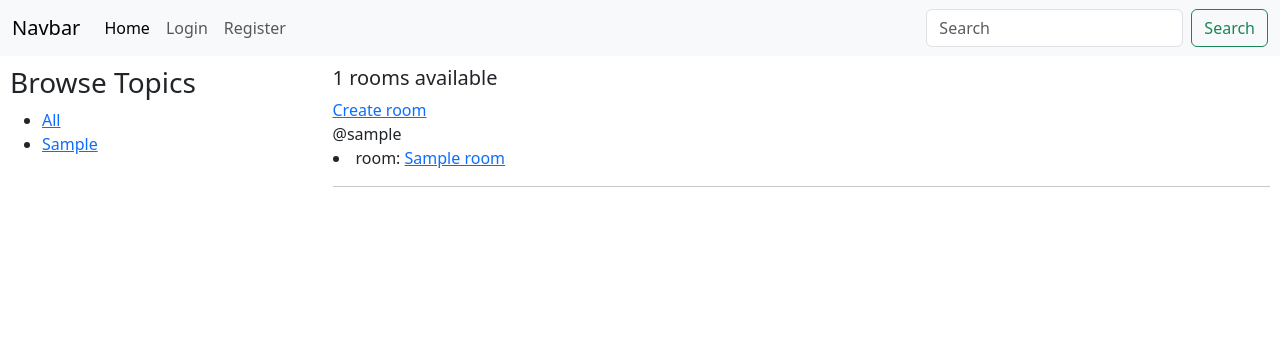
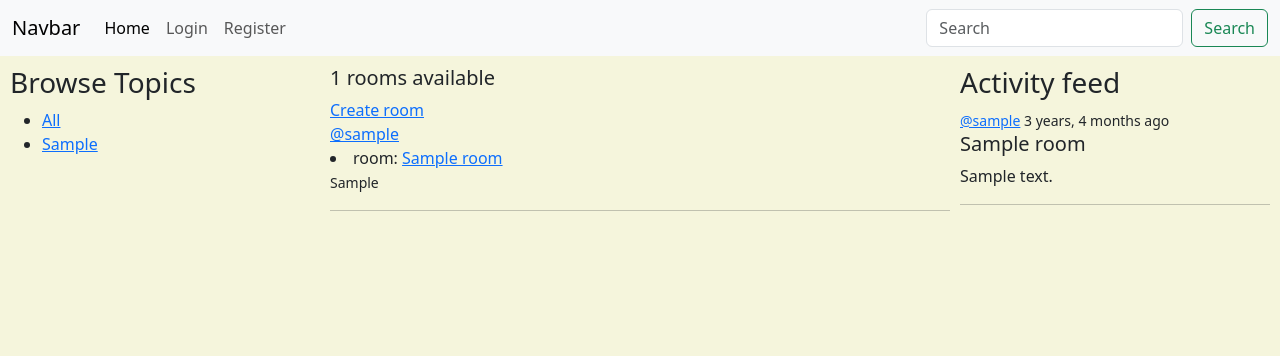
Before and after one commit to Lorenzo9196/django-forum, a Django app: page / in a window 1280 px wide. Shown: the top 356 px of the page. Run offline with Django 4.2, Linux system fonts and the light colour scheme; tables that the repository leaves empty hold one stand-in row (values such as "Sample post").

Commit message:
modularize templates

```diff
--- a/base/forms.py
+++ b/base/forms.py
@@ -5,3 +5,4 @@ class RoomForm(ModelForm):
     class Meta:
         model= Room
         fields =  '__all__'
+        exclude = ['user', 'participants']
--- /dev/null
+++ b/base/templates/activity_component.html
@@ -0,0 +1,18 @@
+<h3>Activity feed</h3>
+
+
+    {% for activity in recent_messages %}
+    <small>
+      <a href="{% url 'profile' activity.user.id %}">@{{activity.user}}</a>
+      {{activity.created|timesince}} ago
+    </small>
+    <h5>
+      {{activity.room.name}}
+    </h5>
+    <p>
+      {{activity.message}}
+    </p>
+    <hr>
+
+
+    {% endfor %}
--- a/base/templates/base.html
+++ b/base/templates/base.html
@@ -1,3 +1,4 @@
+{% load static %}
 <!DOCTYPE html>
 <html lang="en">
 <head>
@@ -6,6 +7,7 @@
     <meta name="viewport" content="width=device-width, initial-scale=1.0">
     <title>Document</title>
     <link href="https://cdn.jsdelivr.net/npm/bootstrap@5.3.0/dist/css/bootstrap.min.css" rel="stylesheet" integrity="sha384-9ndCyUaIbzAi2FUVXJi0CjmCapSmO7SnpJef0486qhLnuZ2cdeRhO02iuK6FUUVM" crossorigin="anonymous">
+    <link rel="stylesheet" href="{% static 'styles/style.css' %}">
 </head>
 <body>
 
--- a/base/templates/home.html
+++ b/base/templates/home.html
@@ -4,7 +4,7 @@
 
     .home-container {
         display: grid;
-        grid-template-columns: 1fr 3fr;
+        grid-template-columns: 1fr 2fr 1fr;
         grid-template-areas: "title title" "content content";
         grid-gap: 10px;
         padding: 10px;
@@ -13,36 +13,16 @@
 </style>
 <div class="home-container">
   <div>
-    <h3>Browse Topics</h3>
-    <ul>
-    <li><a href="{% url 'home' %}">All</a></li>
-      {% for topic in topics %}
-      <li><a href="{% url 'home' %}?q={{topic.topic}}">{{ topic.topic }}</a></li>
-      {% endfor %}
-    </ul>
+    {% include "topics_component.html" %}
   </div>
   <div>
-    <h5>{{ room_count }} rooms available </h5>
-    <a href=" {% url 'create-room' %}">Create room</a>
+    {% include "rooms_component.html" %}
+  </div>
 
-    <div>
-      {% for room in rooms %}
-      <div>
-        {% if request.user.is_authenticated %}
+  <div>
 
-          {% if request.user == room.user %}
-            <a href=" {% url 'update-room' room.id %}">update</a>
-            <a href=" {% url 'delete-room' room.id %}">delete</a>
+    {% include "activity_component.html" %}
 
-          {% endif %}
-
-        {% endif %}
-        <span>@{{ room.user }}</span>
-        <li>room: <a href="{% url 'room' room.id %}">{{ room.name }}</a></li>
-        <hr />
-      </div>
-      {% endfor %}
-    </div>
   </div>
 </div>
 {% endblock content %}
--- /dev/null
+++ b/base/templates/rooms_component.html
@@ -0,0 +1,23 @@
+<h5>{{ room_count }} rooms available </h5>
+<a href=" {% url 'create-room' %}">Create room</a>
+
+<div>
+  {% for room in rooms %}
+  <div>
+    {% if request.user.is_authenticated %}
+
+      {% if request.user == room.user %}
+        <a href=" {% url 'update-room' room.id %}">update</a>
+        <a href=" {% url 'delete-room' room.id %}">delete</a>
+
+      {% endif %}
+
+    {% endif %}
+    <a href="{% url 'profile' room.user.id %}">@{{ room.user }}</a>
+    <li>room: <a href="{% url 'room' room.id %}">{{ room.name }}</a></li>
+
+    <small>{{room.topic}}</small>
+    <hr />
+  </div>
+  {% endfor %}
+</div>
--- /dev/null
+++ b/base/templates/topics_component.html
@@ -0,0 +1,7 @@
+<h3>Browse Topics</h3>
+    <ul>
+    <li><a href="{% url 'home' %}">All</a></li>
+      {% for topic in topics %}
+      <li><a href="{% url 'home' %}?q={{topic.topic}}">{{ topic.topic }}</a></li>
+      {% endfor %}
+    </ul>
--- a/base/urls.py
+++ b/base/urls.py
@@ -8,6 +8,7 @@ urlpatterns = [
     path('logout/', views.logoutView, name='logout'),
     path('register/', views.register, name='register'),
     path('room/<int:pk>/', views.room, name='room'),
+    path('profile/<int:pk>/', views.profile, name='profile'),
     path('create-room/', views.createRoom, name='create-room'),
     path('update-room/<int:pk>/', views.updateRoom, name='update-room'),
     path('delete-room/<int:pk>/', views.deleteRoom, name='delete-room'),
--- a/base/views.py
+++ b/base/views.py
@@ -53,9 +53,10 @@ def register(request):
 def home(request):
     q = request.GET.get('q') if request.GET.get('q')!= None else ''
     rooms = Room.objects.filter(Q(topic__topic__icontains=q) | Q(description__icontains=q) |  Q(name__icontains=q))
+    recent_messages = Message.objects.all().order_by('-created')[:5]
     topics = Topic.objects.all()
     room_count = rooms.count()
-    context = {'rooms': rooms, 'topics': topics, 'room_count': room_count}
+    context = {'rooms': rooms, 'topics': topics, 'room_count': room_count, 'recent_messages': recent_messages}
     return render(request, 'home.html', context)
 
 def room(request,pk):
@@ -71,14 +72,26 @@ def room(request,pk):
     context = {'room': room, 'room_messages':room_messages, 'participants':participants}
     return render(request, 'room.html', context)
 
+def profile(request,pk):
+    # q = request.GET.get('q') if request.GET.get('q')!= None else ''
+    user = User.objects.get(id=pk)
+    rooms = Room.objects.filter(Q(user_id__exact=user.id))
+    recent_messages = Message.objects.filter().order_by('-created')[:5]
+    topics = Topic.objects.all()
+    room_count = rooms.count()
+    context = {'rooms': rooms, 'topics': topics, 'room_count': room_count, 'recent_messages': recent_messages, 'user':user}
+    return render(request, 'profile.html', context)
+
 @login_required(login_url='login')
 def createRoom(request):
     form = RoomForm()
     if request.method == 'POST':
         form = RoomForm(request.POST)
         if form.is_valid():
-          form.save()
-          return redirect('home')
+            room = form.save(commit=False)
+            room.user = request.user
+            room.save()
+            return redirect('home')
     return render(request, 'create_room.html', {'form': form})
 
 @login_required(login_url='login')
--- /dev/null
+++ b/static/styles/style.css
@@ -0,0 +1,3 @@
+body{
+    background-color: beige;
+}
--- a/studyhu/settings.py
+++ b/studyhu/settings.py
@@ -118,6 +118,10 @@ USE_TZ = True
 
 STATIC_URL = 'static/'
 
+STATICFILES_DIRS = [
+    BASE_DIR / 'static'
+]
+
 # Default primary key field type
 # https://docs.djangoproject.com/en/4.2/ref/settings/#default-auto-field
 
```
Also changed, not shown: base/templates/profile.html (added, +21 -0 lines).
